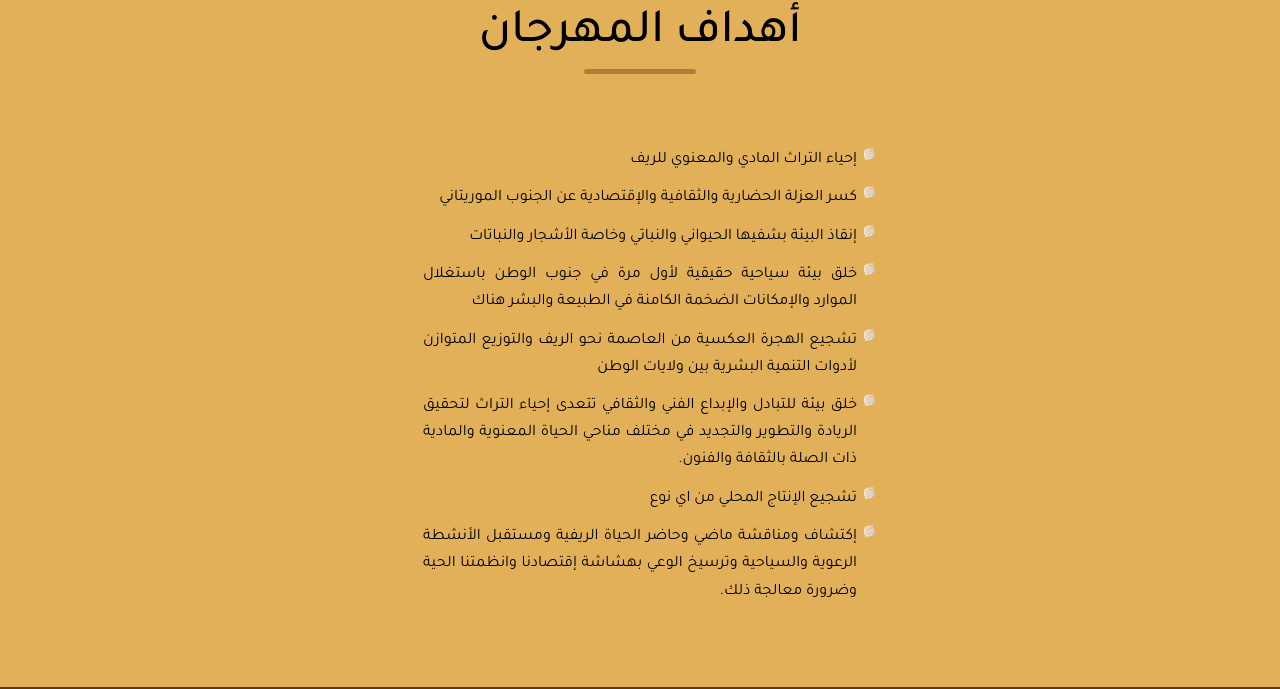
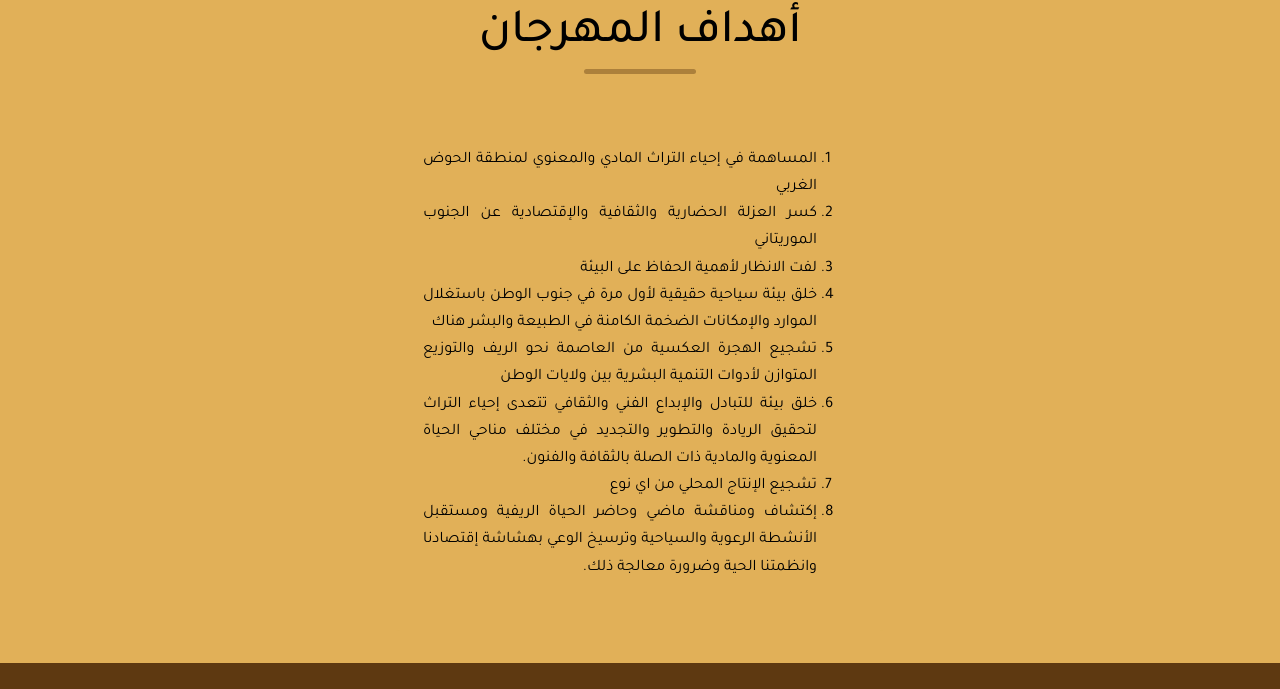
Before and after one commit to hamoud-Hmd/shepherds-music-festival, a plain HTML site: page info.html in a window 1280 px wide. Shown: the part 1119-1808 px from the top of the page. Drawn offline with Linux system fonts and the light colour scheme.

Commit message:
ordered list

```diff
--- a/info.html
+++ b/info.html
@@ -92,7 +92,6 @@
 
 
 
-
 						 <h1 class="lead">أهداف المهرجان
 					 <div class="line"></div>
 				 </h1>
@@ -100,16 +99,16 @@
                 <div>
 
                 <p>
-					<ul>
-						<li>إحياء التراث المادي والمعنوي للريف </li>
+					<ol>
+						<li>المساهمة في إحياء التراث المادي والمعنوي لمنطقة الحوض الغربي</li>
 						<li>كسر العزلة الحضارية والثقافية والإقتصادية عن الجنوب الموريتاني</li>
-						<li>إنقاذ البيئة بشفيها الحيواني والنباتي وخاصة الأشجار والنباتات</li>
+						<li>لفت الانظار لأهمية الحفاظ على البيئة</li>
 						<li>خلق بيئة سياحية حقيقية لأول مرة في جنوب الوطن باستغلال الموارد والإمكانات الضخمة الكامنة في الطبيعة والبشر هناك</li>
 						<li>تشجيع الهجرة العكسية من العاصمة نحو الريف والتوزيع المتوازن لأدوات التنمية البشرية بين ولايات الوطن</li>
 						<li>خلق بيئة للتبادل والإبداع الفني والثقافي تتعدى إحياء التراث لتحقيق الريادة والتطوير والتجديد في مختلف مناحي الحياة المعنوية والمادية ذات الصلة بالثقافة والفنون.</li>
 						<li>تشجيع الإنتاج المحلي من اي نوع</li>
 						<li>إكتشاف ومناقشة ماضي وحاضر الحياة الريفية ومستقبل الأنشطة الرعوية والسياحية وترسيخ الوعي بهشاشة إقتصادنا وانظمتنا الحية وضرورة معالجة ذلك.</li>
-					</ul>
+					</ol>
 				</p>
                 </div>
 
```
